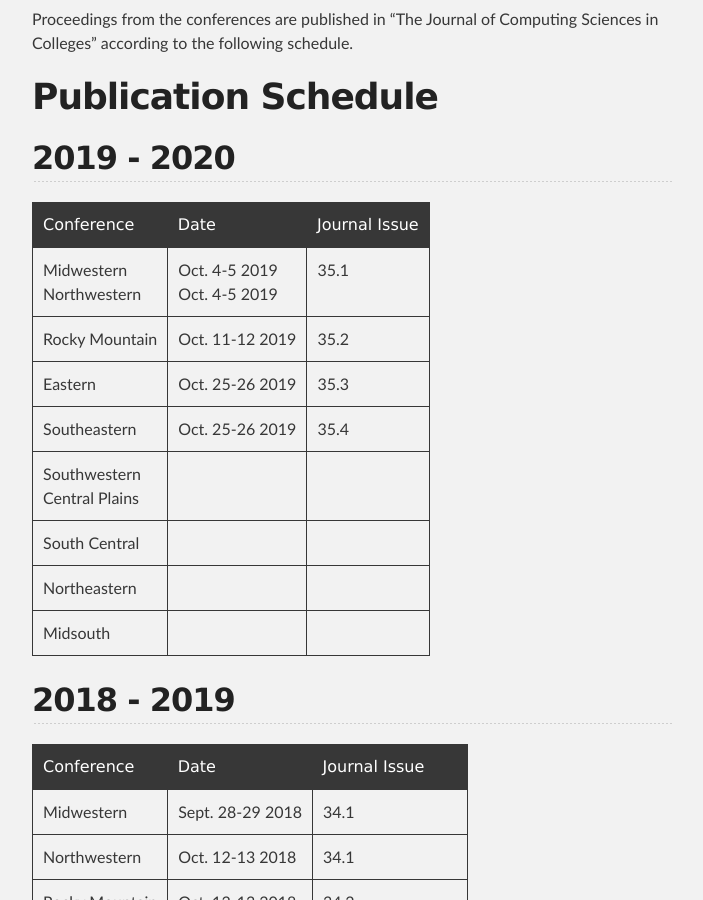
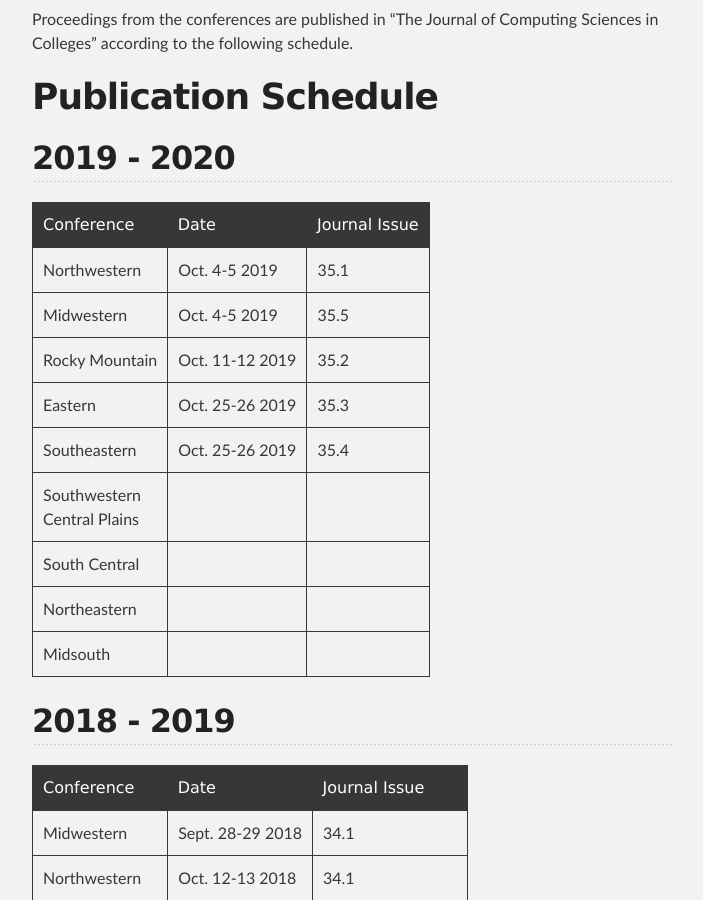
Before and after one commit to ccsc-journal/ccsc-editor, a Jekyll site: the page built from docs/index.md, in a window 1280 px wide and 900 px high, scrolled down 569 px. Shown: the whole window, without its empty margins (288-991 px from the left). Built offline with Jekyll 4.4.1, drawn with Linux system fonts in a browser that asks for light colours; our own code applies the rules of GitHub Pages for plain Markdown files.

Commit message:
add 35.5

```diff
--- a/docs/index.md
+++ b/docs/index.md
@@ -18,7 +18,8 @@ Sciences in Colleges" according to the following schedule.
 
 | Conference | Date | Journal Issue |
 |:-------------|:------------------|:------|
-| Midwestern <br> Northwestern | Oct. 4-5 2019 <br> Oct. 4-5 2019 | 35.1 |
+| Northwestern | Oct. 4-5 2019 | 35.1 |
+| Midwestern | Oct. 4-5 2019 | 35.5 |
 | Rocky Mountain | Oct. 11-12 2019 | 35.2|
 | Eastern | Oct. 25-26 2019 | 35.3 |
 | Southeastern | Oct. 25-26 2019 | 35.4 |
```
